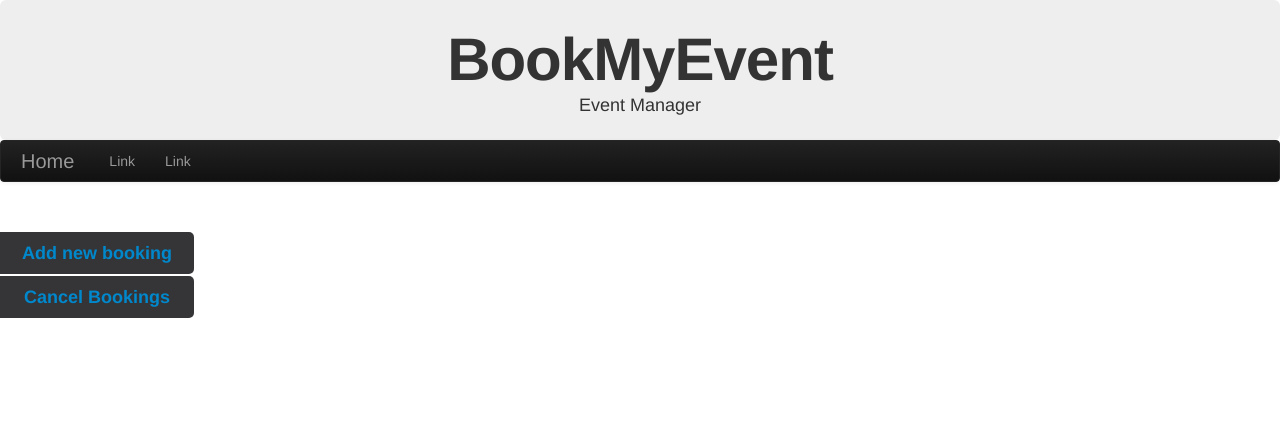
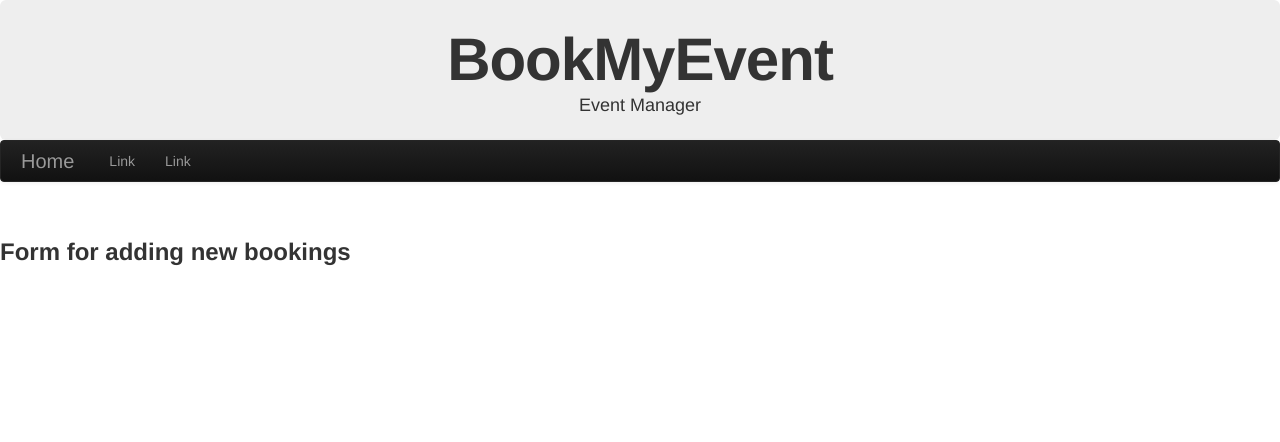
Before and after one commit to kiran4399/eventManager, a PHP site: page /manage.php in a window 1280 px wide. Shown: the top 442 px of the page. Run offline with PHP 8.4, Linux system fonts and the light colour scheme; the visitor is signed in with stand-in values (Sample User, id 1); data that the repository does not hold is empty; some libraries are stand-ins or nearby versions.

Commit message:
submissionFirstWeek

```diff
--- a/manage.php
+++ b/manage.php
@@ -7,12 +7,7 @@
 
 	$query=mysql_query("SELECT * FROM users WHERE username='$username'");
 
-	echo "<a href='newBook.php'>
-    <div style='background: #353538; border-top-right-radius:5px; border-bottom-right-radius:5px; width: 15%; padding:1px;'>
-    <center><h4>Add new booking</h4></a>
-    </center></div>";
-	echo "<a href='remove.php'>
-    <div style='background: #353538; border-top-right-radius:5px; border-bottom-right-radius:5px; width: 15%; padding:1px; position:relative; top:2px;'><center><h4>Cancel Bookings</h4></a></center></div>";
+	echo "<h3>Form for adding new bookings</h3>";
 	//echo "<center>";
 	/*while(mysql_fetch_assoc($query))
     {
```
Also changed, not shown: memberLoggedIn.php (+5 -4 lines).
